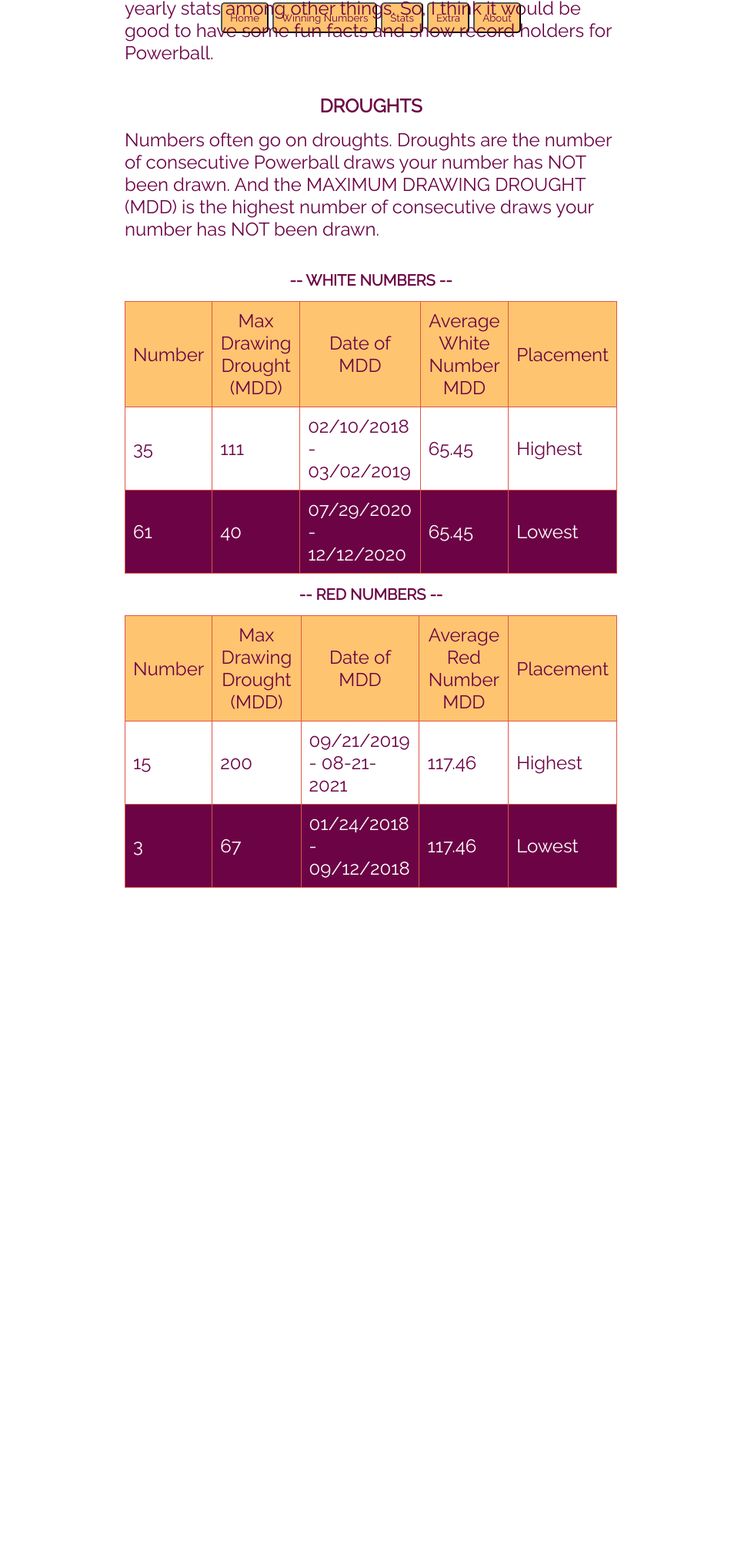
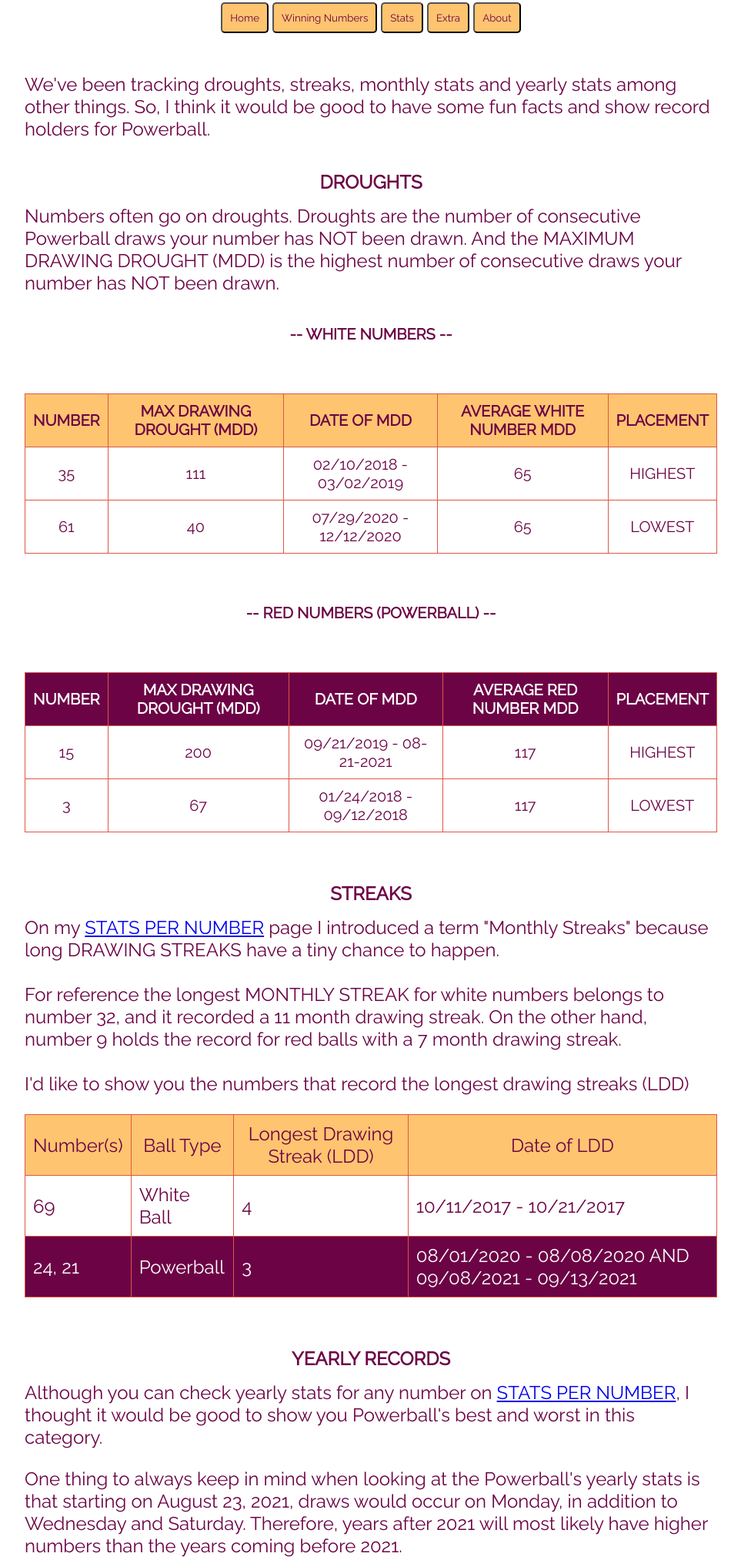
Before and after one commit to sasadjukic/powerball, a Flask app: page /fun_facts in a window 1280 px wide. Shown: the top 2026 px of the page at 77% size, without its empty margins (158-1121 px from the left). Before the commit the page ends 1153 px from the top, so only its background shows below. Run offline with Flask 3, Linux system fonts and the light colour scheme.

Commit message:
November 14 Feture Update

```diff
--- a/application/data/powerball.csv
+++ b/application/data/powerball.csv
@@ -1113,3 +1113,4 @@ Draw Date,Winning Numbers,Red Ball,Multiplier
 11/06/2024,12 17 37 58 62,4,2
 11/09/2024,11 24 50 56 66,16,2
 11/11/2024,3 21 24 34 46,9,3
+11/13/2024,9 20 26 43 58,9,2
--- a/application/main/routes.py
+++ b/application/main/routes.py
@@ -136,19 +136,19 @@ def search():
 @powerball.route('/winning_hands_white', methods=['POST', 'GET'])
 def winning_hands_white():
     splits = {
-              'all-time': [2718, 2783, 5570],
-              'six-months': [197, 198, 400],
-              'recent-trends': [72, 58, 130]
+              'all-time': [2721, 2785, 5575],
+              'six-months': [198, 197, 400],
+              'recent-trends': [73, 57, 130]
             }
 
     sets = {
-            'all-time' : [700, 776, 826, 843, 765, 789, 871, 5570],
-            'six-months' : [59, 48, 49, 75, 56, 55, 58, 400],
-            'recent-trends' : [17, 23, 21, 19, 21, 14, 15, 130]
+            'all-time' : [701, 776, 828, 843, 766, 790, 871, 5575],
+            'six-months' : [58, 48, 51, 74, 56, 56, 57, 400],
+            'recent-trends' : [18, 23, 22, 17, 21, 14, 15, 130]
     }
 
     winning_hands = {
-                     'singles': [183, 13, 6], 'pairs': [575, 46, 19],
+                     'singles': [183, 13, 6], 'pairs': [576, 46, 19],
                      'two_pairs': [212, 15, 1], 'three_of_set': [119, 6, 0],
                      'full_house': [15, 0, 0], 'poker': [10, 0, 0], 'flush': [0, 0, 0]
                      }
@@ -156,7 +156,7 @@ def winning_hands_white():
     total_winning_hands_6 = sum(values[1] for values in winning_hands.values())
     total_winning_hands_recent = sum(values[2] for values in winning_hands.values())
 
-    pair_count = {1: [72, 6, 2], 10: [69, 6, 4], 20: [100, 8, 5], 30: [95, 9, 3],
+    pair_count = {1: [72, 5, 2], 10: [69, 6, 4], 20: [101, 8, 6], 30: [95, 9, 2],
                   40: [64, 5, 3], 50: [82, 7, 1], 60: [93, 6, 1]}
     total_pairs = sum(values[0] for values in pair_count.values())
     total_pairs_6 = sum(values[1] for values in pair_count.values())
@@ -178,15 +178,15 @@ def winning_hands_white():
 @powerball.route('/winning_hands_red', methods=['POST', 'GET'])
 def winning_hands_red():
     splits = {
-              'all-time': [553, 561, 1114],
-              'six-months': [34, 46, 80],
-              'recent-trends': [8, 18, 26]
+              'all-time': [554, 561, 1115],
+              'six-months': [35, 45, 80],
+              'recent-trends': [9, 17, 26]
             }
 
     sets = {
-            'all-time' : [394, 409, 311, 1114],
-            'six-months' : [27, 25, 28, 80],
-            'recent-trends' : [6, 11, 9, 26]
+            'all-time' : [395, 409, 311, 1115],
+            'six-months' : [28, 25, 27, 80],
+            'recent-trends' : [7, 10, 9, 26]
            }
 
     return render_template('winning_hands_red.html',
@@ -196,31 +196,31 @@ def winning_hands_red():
 
 @powerball.route('/trends', methods=['POST', 'GET'])
 def trends():
-    white_numbers_6 = [6, 7, 5, 7, 9, 5, 4, 6, 10, 4,
-                       7, 6, 3, 4, 5, 4, 3, 5, 7, 2,
-                       8, 4, 4, 6, 4, 4, 8, 2, 7, 7,
-                       10, 6, 12, 6, 5, 7, 8, 6, 8, 5,
-                       1, 5, 6, 5, 12, 6, 5, 8, 3, 4,
-                       4, 5, 5, 5, 6, 6, 7, 7, 6, 4,
-                       5, 5, 3, 10, 2, 6, 7, 6, 10
+    white_numbers_6 = [6, 7, 4, 7, 9, 4, 4, 6, 11, 4,
+                       7, 6, 3, 4, 5, 4, 3, 5, 7, 3,
+                       8, 4, 4, 6, 4, 5, 8, 2, 7, 7,
+                       10, 6, 12, 6, 5, 7, 8, 6, 7, 5,
+                       1, 5, 7, 5, 12, 6, 5, 8, 2, 4,
+                       4, 5, 5, 5, 6, 6, 7, 8, 6, 4,
+                       5, 5, 3, 10, 2, 6, 6, 6, 10
                     ]
 
-    white_numbers_trends = [3, 4, 2, 1, 1, 1, 1, 2, 2, 1,
-                            5, 3, 2, 2, 2, 1, 2, 3, 2, 1,
-                            5, 2, 0, 3, 3, 1, 3, 0, 3, 3,
-                            2, 2, 2, 2, 0, 0, 4, 1, 3, 1,
-                            1, 0, 4, 1, 6, 3, 1, 4, 0, 1,
-                            1, 3, 2, 0, 0, 2, 2, 3, 0, 1,
+    white_numbers_trends = [3, 4, 2, 1, 1, 1, 1, 2, 3, 1,
+                            5, 3, 2, 2, 2, 1, 2, 3, 2, 2,
+                            5, 2, 0, 3, 3, 2, 3, 0, 2, 3,
+                            2, 2, 2, 1, 0, 0, 4, 0, 3, 1,
+                            1, 0, 5, 1, 6, 3, 1, 3, 0, 1,
+                            1, 3, 2, 0, 0, 1, 2, 4, 0, 1,
                             1, 2, 1, 3, 1, 2, 2, 1, 1
                     ]
 
-    red_numbers_6 = [2, 2, 3, 3, 2, 2, 4, 2, 7, 2,
+    red_numbers_6 = [2, 2, 3, 3, 2, 2, 4, 2, 8, 2,
                      1, 2, 2, 3, 4, 4, 4, 0, 3, 7,
-                     9, 6, 1, 1, 2, 2
+                     8, 6, 1, 1, 2, 2
                     ]
 
-    red_numbers_trends = [0, 1, 1, 1, 0, 1, 1, 0, 1, 1,
-                          1, 0, 0, 2, 2, 2, 2, 0, 1, 2,
+    red_numbers_trends = [0, 1, 1, 1, 0, 1, 1, 0, 2, 1,
+                          1, 0, 0, 2, 2, 1, 2, 0, 1, 2,
                           3, 3, 0, 0, 1, 0
                          ]
 
@@ -243,18 +243,18 @@ def fun_facts():
 def probabilities():
     draw = next_draw().strftime('%m-%d-%Y')
     white_numbers = [
-                     6.70, 7.90, 7.85, 6.40, 6.22, 6.91, 6.77, 6.44, 7.15, 7.45,
-                     7.06, 7.86, 5.28, 7.28, 6.97, 7.27, 7.13, 7.05, 7.77, 8.00,
-                     9.11, 7.04, 8.34, 6.84, 6.43, 5.98, 8.66, 7.41, 6.27, 7.32,
-                     6.83, 8.30, 8.39, 5.63, 5.95, 8.85, 7.85, 6.76, 7.86, 7.59,
-                     6.92, 7.40, 6.64, 8.11, 7.48, 6.41, 7.94, 6.54, 5.53, 6.75,
-                     6.52, 6.69, 7.36, 6.89, 7.19, 6.80, 6.98, 6.44, 7.72, 5.93,
-                     9.35, 8.28, 8.09, 8.27, 6.67, 7.14, 7.72, 7.85, 9.52
+                     7.16, 7.59, 7.88, 6.62, 6.27, 7.18, 6.37, 6.04, 7.31, 7.04,
+                     7.78, 7.69, 5.13, 6.21, 6.73, 7.07, 7.00, 6.68, 7.80, 7.09,
+                     9.66, 7.60, 8.40, 7.57, 5.92, 6.02, 9.10, 8.12, 6.05, 6.82,
+                     6.55, 8.27, 8.40, 6.13, 6.14, 8.11, 7.83, 7.63, 8.02, 6.80,
+                     6.73, 6.71, 7.19, 7.64, 7.97, 6.37, 8.08, 6.52, 4.94, 6.94,
+                     6.14, 6.85, 7.77, 7.17, 6.98, 7.34, 6.98, 6.72, 8.07, 6.37,
+                     9.35, 7.94, 8.71, 8.45, 6.49, 7.37, 7.79, 7.83, 8.81
                      ]
     red_numbers = [
-                   33.75, 3.78, 3.89, 4.85, 4.18, 4.13, 3.51, 3.59, 4.35, 3.60,
-                   3.77, 2.83, 3.57, 4.46, 2.92, 3.35, 3.44, 4.84, 3.85, 3.66,
-                   4.66, 3.43, 3.32, 4.30, 4.13, 3.84
+                   3.88, 3.25, 4.03, 4.89, 3.98, 3.61, 3.63, 3.77, 4.47, 4.07,
+                   3.82, 2.88, 3.65, 4.39, 3.16, 3.22, 3.40, 4.47, 3.88, 3.85,
+                   4.71, 3.21, 3.70, 4.66, 3.68, 3.74
                    ]
     return render_template('probabilities.html',
                             draw=draw,
@@ -266,13 +266,13 @@ def probabilities():
 def predictions():
     draw = next_draw().strftime('%m-%d-%Y')
     white_numbers = [
-                     [21, 32, 46, 51, 61],
-                     [2, 7, 34, 37, 60],
-                     [14, 17, 24, 48, 57],
-                     [1, 28, 50, 53, 58],
-                     [10, 35, 45, 47, 66]
+                     [3, 10, 37, 56, 61],
+                     [15, 24, 30, 32, 50],
+                     [6, 7, 28, 43, 48],
+                     [14, 20, 45, 63, 66],
+                     [9, 34, 53, 58, 59]
                      ]
-    red_numbers = [4, 15, 25, 9, 18]
+    red_numbers = [2, 10, 23, 7, 17]
     return render_template('predictions.html',
                             draw=draw,
                             white_numbers=white_numbers,
--- a/application/static/css/main.css
+++ b/application/static/css/main.css
@@ -354,8 +333,12 @@ form {
         font-weight: var(--super-bold);
     }
 
-h3, h4, p {
+h3, h4, h5, p {
     text-align: center;
+}
+
+h4 {
+    padding: 15px;
 }
 
 /* center all images */
@@ -446,14 +429,9 @@ img {
 }
 
 .fun-facts {
-    position: absolute;
-    top: 70%;
-    left: 50%;
-    transform: translate(-50%, -50%);
-    display: flex;
-    flex-direction: column;
-    justify-content: center;
-    align-items: center;
+    margin-left: auto;
+    margin-right: auto;
+    margin-top: 50px;
     max-width: 900px;
     font-family: var(--main-font);
     color: var(--main-color);
@@ -469,6 +447,17 @@ img {
         text-transform: uppercase;
         font-weight: var(--super-bold);
         padding: 15px;
+    }
+
+    #tr-records, #tw-records {
+        display: flex;
+        justify-content: center;
+        align-items: center;
+        border: none;
+    }
+
+    #bs-streaks {
+        margin-bottom: 50px;
     }
 
 .probability-content {
--- a/application/templates/fun_facts.html
+++ b/application/templates/fun_facts.html
@@ -15,7 +15,7 @@
                 number of consecutive draws your number has NOT been drawn.
             </p>
             <h5>-- White Numbers --</h5>
-            <table class="basic-stats">
+            <table class="probability-table-white">
                 <tr>
                     <th>Number</th>
                     <th>Max Drawing Drought (MDD)</th>
@@ -27,19 +27,19 @@
                     <td>35</td>
                     <td>111</td>
                     <td>02/10/2018 - 03/02/2019</td>
-                    <td>65.45</td>
+                    <td>65</td>
                     <td>Highest</td>
                 </tr>
                 <tr>
                     <td>61</td>
                     <td>40</td>
                     <td>07/29/2020 - 12/12/2020</td>
-                    <td>65.45</td>
+                    <td>65</td>
                     <td>Lowest</td>
                 </tr>
             </table>
-            <h5>-- Red Numbers --</h5>
-            <table class="basic-stats">
+            <h5>-- Red Numbers (Powerball) --</h5>
+            <table class="probability-table-red">
                 <tr>
                     <th>Number</th>
                     <th>Max Drawing Drought (MDD)</th>
@@ -51,15 +51,102 @@
                     <td>15</td>
                     <td>200</td>
                     <td>09/21/2019 - 08-21-2021</td>
-                    <td>117.46</td>
+                    <td>117</td>
                     <td>Highest</td>
                 </tr>
                 <tr>
                     <td>3</td>
                     <td>67</td>
                     <td>01/24/2018 - 09/12/2018</td>
-                    <td>117.46</td>
+                    <td>117</td>
                     <td>Lowest</td>
+                </tr>
+            </table>
+            <h4>Streaks</h4>
+            <p>
+                On my <a href="{{ url_for('powerball.search') }}">STATS PER NUMBER</a>
+                page I introduced a term "Monthly Streaks" because
+                long DRAWING STREAKS have a tiny chance to happen. <br>
+                <br>
+                For reference the longest MONTHLY STREAK for white numbers belongs to
+                number 32, and it recorded a 11 month drawing streak. On the other hand,
+                number 9 holds the record for red balls with a 7 month drawing streak.<br>
+                <br>
+                I'd like to show you the numbers that record the longest drawing streaks (LDD)
+            </p>
+            <table class="basic-stats" id="bs-streaks">
+                <tr>
+                    <th>Number(s)</th>
+                    <th>Ball Type</th>
+                    <th>Longest Drawing Streak (LDD)</th>
+                    <th>Date of LDD</th>
+                </tr>
+                <tr>
+                    <td>69</td>
+                    <td>White Ball</td>
+                    <td>4</td>
+                    <td>10/11/2017 - 10/21/2017</td>
+                </tr>
+                <tr>
+                    <td>24, 21</td>
+                    <td>Powerball</td>
+                    <td>3</td>
+                    <td>08/01/2020 - 08/08/2020 AND 09/08/2021 - 09/13/2021</td>
+                </tr>
+            </table>
+            <h4>YEARLY RECORDS</h4>
+            <p>
+                Although you can check yearly stats for any number on
+                <a href="{{ url_for('powerball.search') }}">STATS PER NUMBER</a>,
+                I thought it would be good to show you Powerball's best and worst
+                in this category.
+            </p>
+            <p>
+                One thing to always keep in mind when looking at the Powerball's yearly stats
+                is that starting on August 23, 2021, draws would occur on Monday, in addition
+                to Wednesday and Saturday. Therefore, years after 2021 will most likely have
+                higher numbers than the years coming before 2021.
+            </p>
+            <h5>-- White Numbers --</h5>
+            <table class="probability-table-white" id="tw-records">
+                <tr>
+                    <th>Number</th>
+                    <th>Times Drawn In Year</th>
+                    <th>Year</th>
+                    <th>Placement</th>
+                </tr>
+                <tr>
+                    <td>37, 24</td>
+                    <td>21</td>
+                    <td>2022, 2023</td>
+                    <td>Best</td>
+                </tr>
+                <tr>
+                    <td>45, 34</td>
+                    <td>1</td>
+                    <td>2016, 2017</td>
+                    <td>Worst</td>
+                </tr>
+            </table>
+            <h5>-- Red Numbers (Powerball) --</h5>
+            <table class="probability-table-red" id="tr-records">
+                <tr>
+                    <th>Number</th>
+                    <th>Times Drawn In Year</th>
+                    <th>Year</th>
+                    <th>Placement</th>
+                </tr>
+                <tr>
+                    <td>18, 4, 21</td>
+                    <td>13</td>
+                    <td>2020, 2023, 2024</td>
+                    <td>Best</td>
+                </tr>
+                <tr>
+                    <td>14, 16, 12, 15</td>
+                    <td>0</td>
+                    <td>2017, 2019, 2020, 2020</td>
+                    <td>Worst</td>
                 </tr>
             </table>
         </div>
--- a/application/templates/probabilities.html
+++ b/application/templates/probabilities.html
@@ -2,7 +2,6 @@
 
 <body>
     {% block content %}
-        <!-- Create a table with 10 columns and 6 rows-->
         <div class="probability-content">
             <p class="probability-title">
                 tables are created from historical data and 10000 simulations<br>
--- a/application/templates/rules.html
+++ b/application/templates/rules.html
@@ -15,7 +15,8 @@
                 <span class="text">white numbers</span>
                 between 1 and 69, and 1 winning
                 <span class="text">Powerball</span> (red number) between 1 and 26.
-                <br><br>
+            </p>
+            <p>
                 The two sets of numbers (white and red) are drawn
                 from two different drums. The Powerball rules changed on October 4th,
                 2015, and this web page covers draws beginning from that date.
```
Also changed, not shown: other parts of application/static/css/main.css (+25 -46 lines), application/templates/trends.html (+2 -10 lines), application/templates/winning_hands.html (+43 -29 lines), application/templates/winning_hands_red.html (+22 -16 lines).
